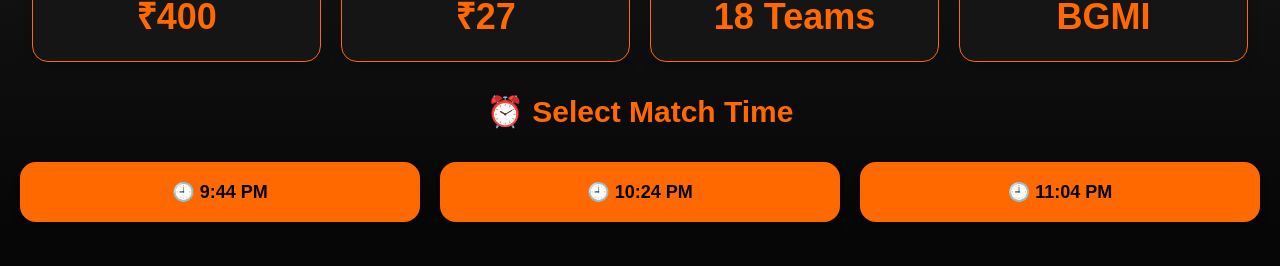
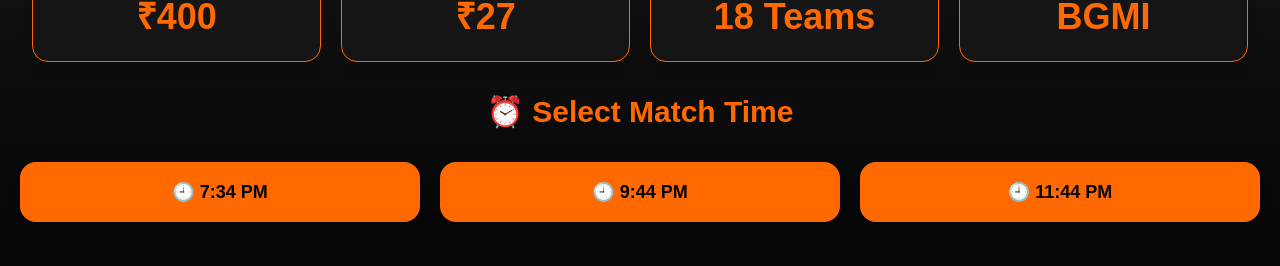
Before and after one commit to subhransu999/4dg-tournament, a Next.js app: page / in a window 1280 px wide. Shown: the part 823-1089 px from the top of the page. Built offline with nearby package versions, Linux system fonts and the light colour scheme; no server answers; the database is empty.

Commit message:
Updated website

```diff
--- a/app/page.tsx
+++ b/app/page.tsx
@@ -133,7 +133,7 @@ export default function Home() {
 
         <div className="grid grid-cols-1 md:grid-cols-3 gap-5">
 
-          {["9:44 PM", "10:24 PM", "11:04 PM"].map((time) => (
+          {["7:34 PM", "9:44 PM", "11:44 PM"].map((time) => (
 
             <motion.button
               key={time}
```
